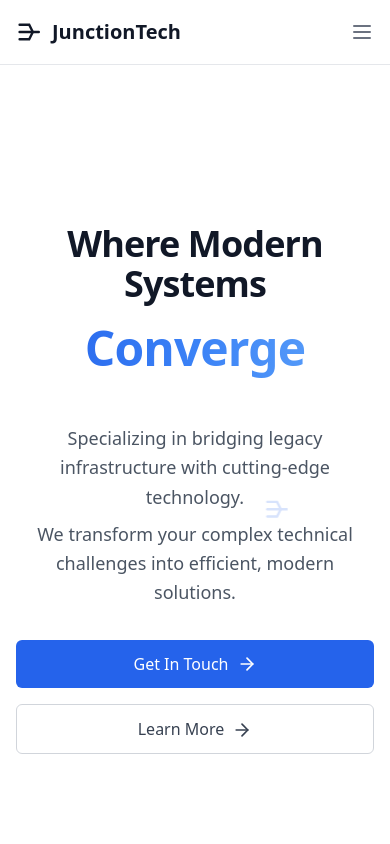
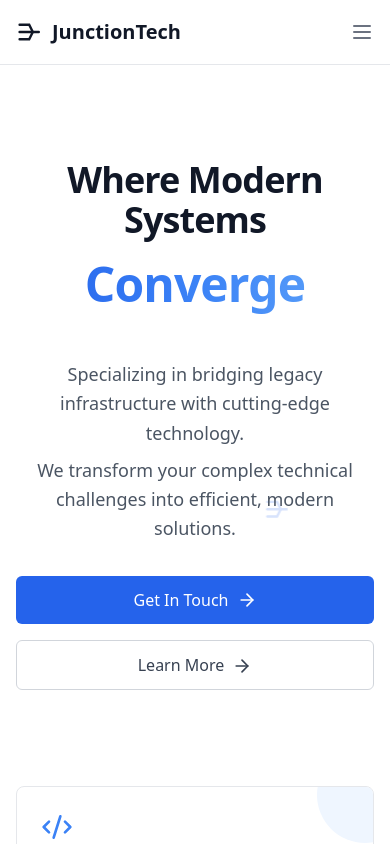
Before and after one commit to sam-warren/junction, a React (Vite) app: page / in a window 390 px wide. Built offline with nearby package versions, Linux system fonts and the light colour scheme.

Commit message:
Update padding / layout on hero section

```diff
--- a/src/components/home/HeroSection.tsx
+++ b/src/components/home/HeroSection.tsx
@@ -36,8 +36,8 @@ const services = [
 
 const HeroSection = () => {
   return (
-    <section className="relative flex min-h-screen flex-col pb-24 sm:pb-12">
-      <div className="mx-auto w-full max-w-7xl px-4 pt-40 sm:px-6 lg:px-8">
+    <section className="relative flex min-h-screen flex-col pb-4 md:pb-32">
+      <div className="mx-auto w-full max-w-7xl px-4 pt-24 sm:px-6 sm:pt-32 md:pt-40 lg:px-8">
         {/* Main hero content */}
         <div className="relative mx-auto max-w-4xl text-center">
           <h1 className="px-2 text-4xl font-extrabold tracking-tight sm:text-5xl md:text-6xl">
```
